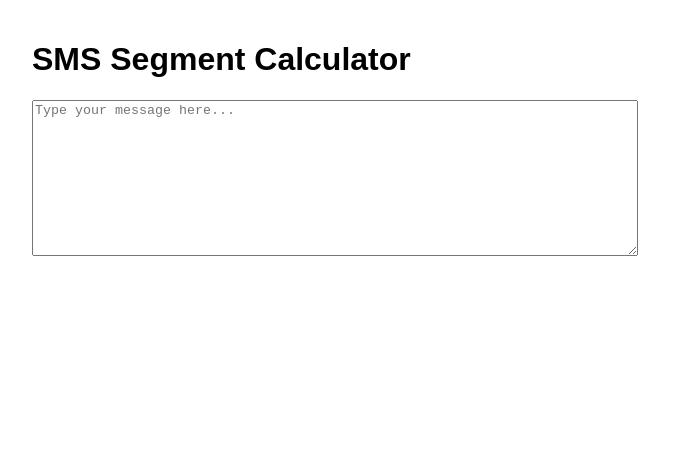
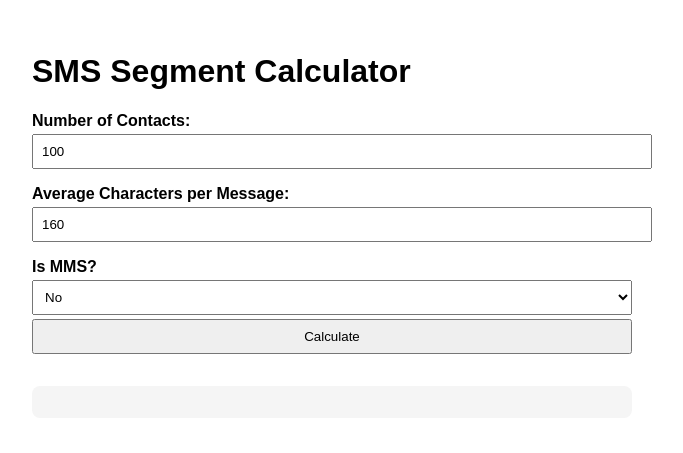
Before and after one commit to FrontROI/sms-segment-calculator, a plain HTML site: page index.html in a window 1280 px wide. Shown: the whole page, without its empty margins (308-991 px from the left). Drawn offline with Linux system fonts and the light colour scheme.

Commit message:
Update index.html

```diff
--- a/index.html
+++ b/index.html
@@ -3,36 +3,70 @@
 <head>
   <meta charset="UTF-8">
   <title>SMS Segment Calculator</title>
-  <script src="sms-counter.js"></script>
   <style>
-    body { font-family: Arial, sans-serif; padding: 20px; max-width: 600px; margin: auto; }
-    textarea { width: 100%; height: 150px; margin-bottom: 20px; }
-    .results { font-size: 16px; }
+    body {
+      font-family: sans-serif;
+      padding: 2rem;
+      max-width: 600px;
+      margin: auto;
+    }
+    label {
+      display: block;
+      margin-top: 1rem;
+      font-weight: bold;
+    }
+    input, select, button {
+      width: 100%;
+      padding: 0.5rem;
+      margin-top: 0.25rem;
+    }
+    .result {
+      margin-top: 2rem;
+      font-weight: bold;
+      font-size: 1.2rem;
+      background: #f5f5f5;
+      padding: 1rem;
+      border-radius: 8px;
+    }
   </style>
 </head>
 <body>
   <h1>SMS Segment Calculator</h1>
-  <textarea id="smsText" placeholder="Type your message here..."></textarea>
-  <div class="results" id="smsResults"></div>
+
+  <label for="contacts">Number of Contacts:</label>
+  <input type="number" id="contacts" value="100">
+
+  <label for="characters">Average Characters per Message:</label>
+  <input type="number" id="characters" value="160">
+
+  <label for="mms">Is MMS?</label>
+  <select id="mms">
+    <option value="no">No</option>
+    <option value="yes">Yes</option>
+  </select>
+
+  <button onclick="calculate()">Calculate</button>
+
+  <div class="result" id="result"></div>
 
   <script>
-    const smsText = document.getElementById('smsText');
-    const smsResults = document.getElementById('smsResults');
+    function calculate() {
+      const contacts = parseInt(document.getElementById("contacts").value) || 0;
+      const chars = parseInt(document.getElementById("characters").value) || 0;
+      const isMMS = document.getElementById("mms").value === "yes";
 
-    function updateResults() {
-      const text = smsText.value;
-      const result = SMSCounter.count(text);
+      const smsSegmentLength = 160;
+      const mmsCost = 0.02;
+      const smsCost = 0.0075;
+      const segments = Math.ceil(chars / smsSegmentLength);
+      const messages = isMMS ? 1 : segments;
+      const totalCost = contacts * messages * (isMMS ? mmsCost : smsCost);
 
-      smsResults.innerHTML = `
-        <strong>Encoding:</strong> ${result.encoding}<br>
-        <strong>Characters:</strong> ${result.length}<br>
-        <strong>Segments:</strong> ${result.messages}<br>
-        <strong>Remaining in Current Message:</strong> ${result.remaining}
+      document.getElementById("result").innerHTML = `
+        Total Messages Sent: ${contacts * messages}<br>
+        Estimated Cost: $${totalCost.toFixed(4)}
       `;
     }
-
-    smsText.addEventListener('input', updateResults);
-    updateResults();
   </script>
 </body>
 </html>
```
